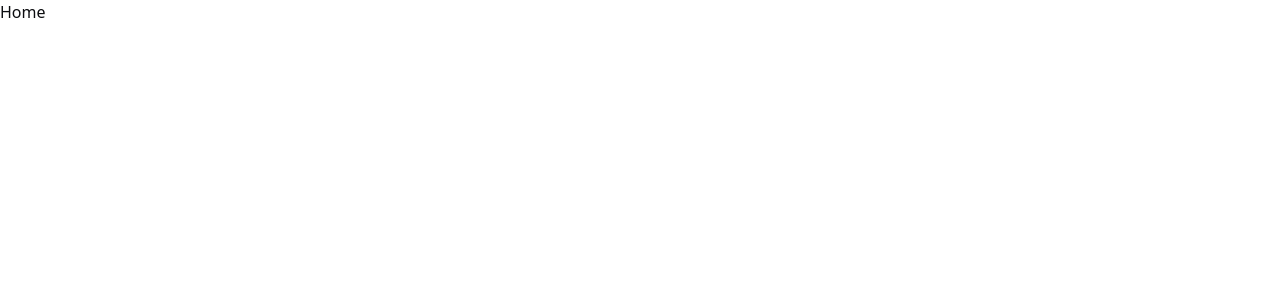
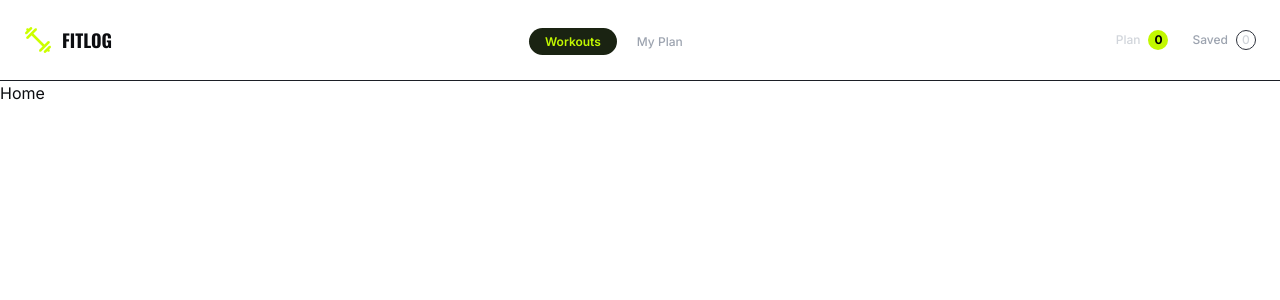
Before and after one commit to NazmulHossain2905/fit-log, a Next.js app: page / in a window 1280 px wide. Shown: the top 300 px of the page. Built offline with nearby package versions, Linux system fonts and the light colour scheme.

Commit message:
feat(nav): Navbar design complete

```diff
--- a/src/app/layout.tsx
+++ b/src/app/layout.tsx
@@ -1,29 +1,34 @@
 import type { Metadata } from "next";
-import { Geist, Geist_Mono } from "next/font/google";
+import { Inter, Oswald } from "next/font/google";
 import "./globals.css";
+import Navbar from "@/components/Navbar";
 
-const geistSans = Geist({
-  variable: "--font-geist-sans",
+const inter = Inter({
+  variable: "--font-inter",
   subsets: ["latin"],
 });
 
-const geistMono = Geist_Mono({
-  variable: "--font-geist-mono",
+const oswald = Oswald({
+  variable: "--font-oswald",
   subsets: ["latin"],
 });
 
 export const metadata: Metadata = {
-  title: "Create Next App",
-  description: "Generated by create next app",
+  title: "Fit Log",
+  description: "Fitness tracking application",
 };
 
 export default function RootLayout({ children }: LayoutProps<"/">) {
   return (
     <html
       lang="en"
-      className={`${geistSans.variable} ${geistMono.variable} h-full antialiased`}
+      className={`${inter.variable} ${oswald.variable} h-full antialiased`}
     >
-      <body className="min-h-full flex flex-col">{children}</body>
+      <body className="flex min-h-full flex-col">
+        <Navbar />
+
+        <main>{children}</main>
+      </body>
     </html>
   );
 }
--- /dev/null
+++ b/src/components/Navbar.tsx
@@ -0,0 +1,60 @@
+"use client";
+
+import Image from "next/image";
+import Link from "next/link";
+import { usePathname } from "next/navigation";
+
+interface NavLink {
+  href: string;
+  label: string;
+}
+
+const navLinks: NavLink[] = [
+  { href: "/", label: "Workouts" },
+  { href: "/my-plan", label: "My Plan" },
+];
+
+export default function Navbar() {
+  const pathname = usePathname();
+
+  return (
+    <nav className="bg-background border-b border-b-[#1C1F26]">
+      <div className="container mx-auto flex h-20 items-center justify-between px-6">
+        <div className="flex items-center gap-2.5">
+          <Image src={"/assets/logo.png"} width={28} height={28} alt="Logo" />
+          <span className="font-oswald text-lg font-black">FITLOG</span>
+        </div>
+
+        <ul className="flex gap-1">
+          {navLinks.map((link) => (
+            <li key={link.href}>
+              <Link
+                href={link.href}
+                className={`rounded-full ${pathname === link.href ? "bg-[#1A2312] font-semibold text-[#C2F800]" : "font-medium text-[#9CA3AF]"} px-4 py-1.5 text-xs`}
+              >
+                {link.label}
+              </Link>
+            </li>
+          ))}
+        </ul>
+
+        <div className="flex gap-6">
+          <div className="flex items-center gap-2">
+            <span className="text-xs font-medium text-[#D1D5DB]">Plan</span>
+            <span className="flex h-5 min-w-5 items-center justify-center rounded-full bg-[#C2F800] px-1.25 text-xs font-bold text-black">
+              0
+            </span>
+          </div>
+
+          <div className="flex items-center gap-2">
+            <span className="text-xs font-medium text-[#9CA3AF]">Saved</span>
+
+            <span className="flex h-5 min-w-5 items-center justify-center rounded-full border border-[#2D313B] px-1.25 text-xs font-medium text-[#D1D5DB]">
+              0
+            </span>
+          </div>
+        </div>
+      </div>
+    </nav>
+  );
+}
```
